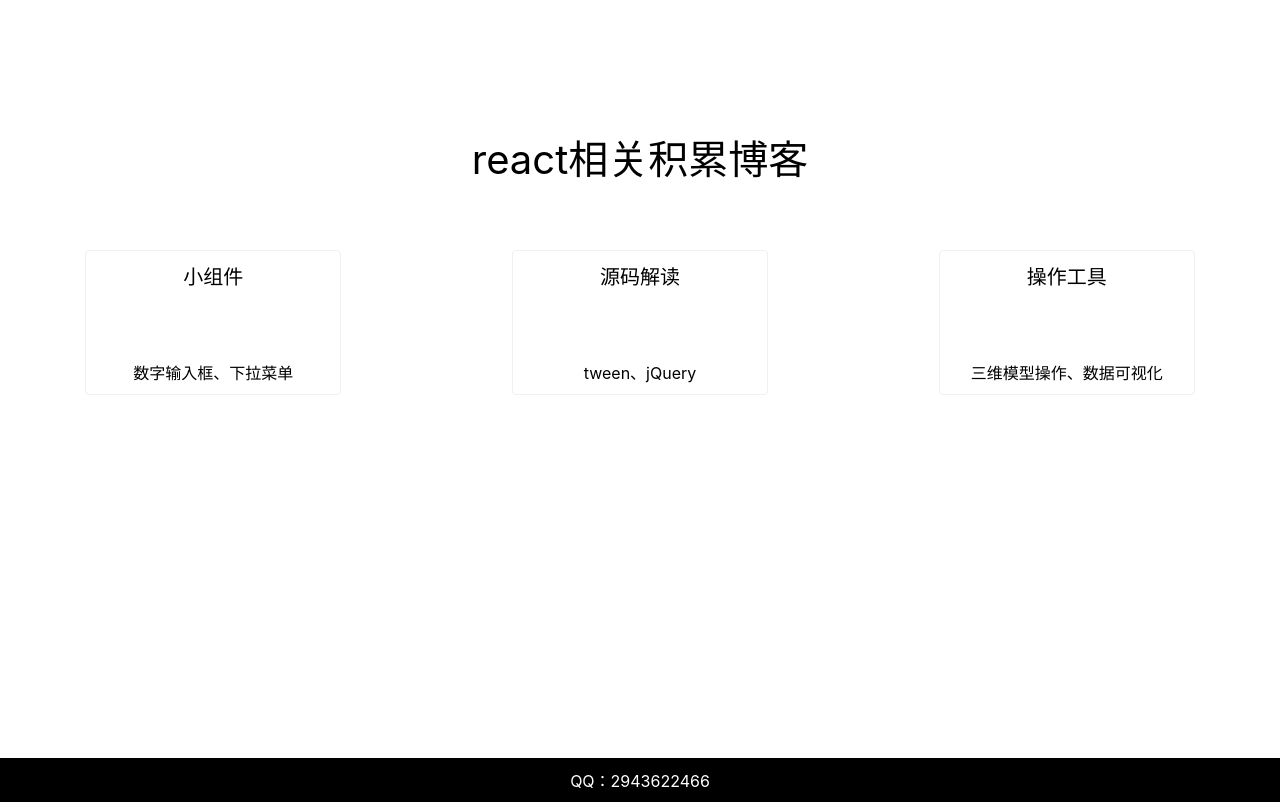
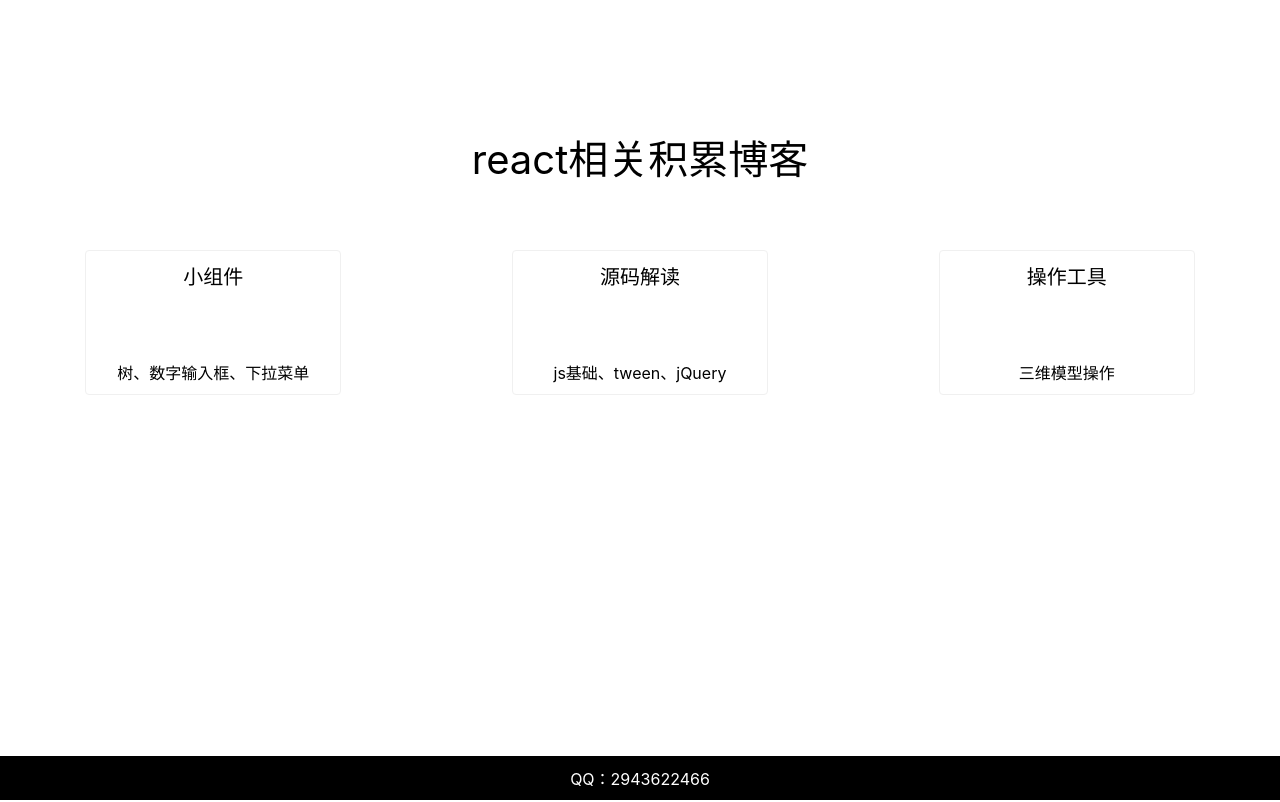
Before and after one commit to officialBusiness/react-project, a React (Create React App) app: page /ThreeOperation in a window 1280 px wide. Built offline with nearby package versions, Linux system fonts and the light colour scheme.

Commit message:
准备具体模版内容

```diff
--- a/src/App.js
+++ b/src/App.js
@@ -1,5 +1,4 @@
 import React from 'react'
-import { Link } from "react-router-dom";
 import './App.scss'
 import { browser } from './utils'
 
@@ -19,7 +18,7 @@ export default class App extends React.Component{
 							{/* <span>树</span>
 							<span>下拉菜单</span>
 							<span>数字输入框</span> */}
-							数字输入框、下拉菜单
+							树、数字输入框、下拉菜单
 						</div>
 					</a>
 					<a href={'#Test'} className={'index-content cardStyle'}>
@@ -27,9 +26,10 @@ export default class App extends React.Component{
 							源码解读
 						</div>
 						<div className={'index-content-description'}>
-							{/* <span>tween</span>
+							{/* <span>js基础</span>
+								<span>tween</span>
 							<span>jQuery</span> */}
-							tween、jQuery
+							js基础、tween、jQuery
 						</div>
 					</a>
 					<a href={'#Test'} className={'index-content cardStyle'}>
@@ -37,7 +37,7 @@ export default class App extends React.Component{
 							操作工具
 						</div>
 						<div className={'index-content-description'}>
-							三维模型操作、数据可视化
+							三维模型操作
 							{/* <span>三维模型操作</span> */}
 						</div>
 					</a>
--- a/src/App.scss
+++ b/src/App.scss
@@ -1,5 +1,4 @@
 #index{
-	position: relative;
 	height: 100vh;
 	>.index-title{
 		padding-top: 10vw;
@@ -15,37 +14,31 @@
 		.index-content{
 			padding: 10px;
 			width: 20%;
+			min-width: 200px;
 			cursor: pointer;
 			>.index-content-title{
 				font-size: 20px;
 				text-align: center;
-				/*background-color: red;*/
 			}
 			>.index-content-description{
 				display: flex;
 				flex-direction: row;
-				justify-content: space-around;
+				justify-content: center;
 				padding-top: 30%;
 				text-align: center;
 				font-size: 16px;
-				/*background-color: red;*/
 			}
 		}
 	}
 	>.foot{
-		position: absolute;
-		top: calc(100vh - 42px);
+		position: fixed;
+		bottom: 0;
 		flex-wrap: wrap;
 		justify-content: space-around;
 		width: 100%;
 		color: #ffffff;
 		background-color: #000000;
 		padding: 10px 0;
-		>div{
-			/*width: 33.3%;*/
-			text-align: center;
-			cursor: pointer;
-		}
 		>a{
 			text-align: center;
 			color: #ffffff;
@@ -67,6 +60,7 @@
 			flex-direction: column;
 			justify-content: space-around;
 			>.index-content{
+				max-width: 300px;
 				display: flex;
 				flex-direction: column;
 				justify-content: space-around;
@@ -81,9 +75,17 @@
 			}
 		}
 		>.foot{
+		}
+	}
+}
+
+@media (max-height: 470px) {
+	#index{
+		>.foot{
+			position: initial;
 			>div{
-				/*width: 50%;*/
 			}
 		}
 	}
+
 }
```
Also changed, not shown: 1 other file (tests, documents, lock files or other folders).
